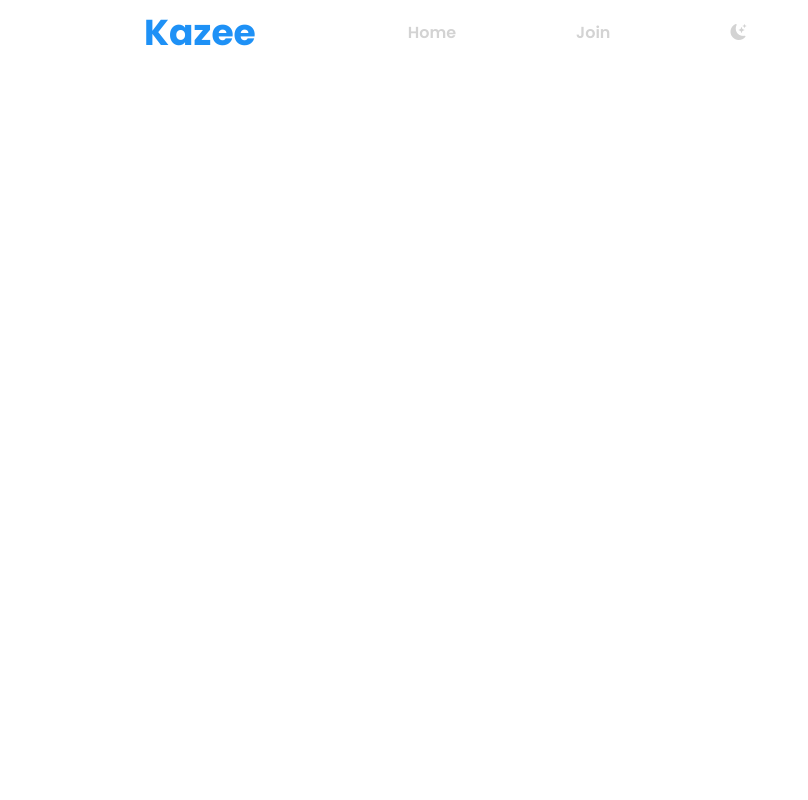
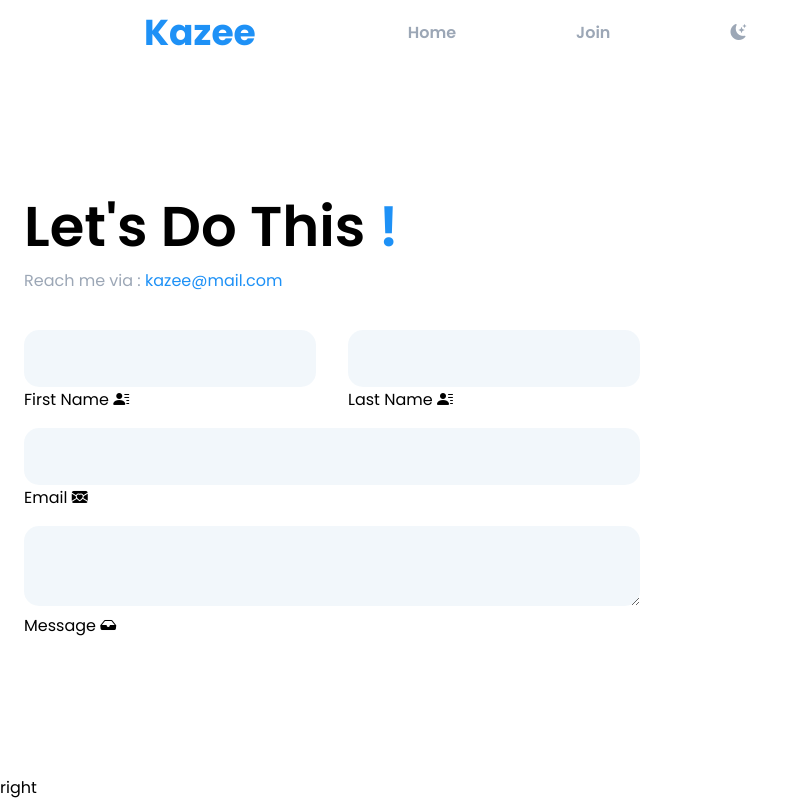
Before and after one commit to Kazee0105/sign-up-form, a plain HTML site: page index.html in a window 1280 px wide. Shown: the whole page, without its empty margins (0-808 px from the left). Drawn offline with nearby package versions, Linux system fonts and the light colour scheme.

Commit message:
added basic form inputs

```diff
--- a/index.html
+++ b/index.html
@@ -33,5 +33,48 @@
             </ul>
         </div>
     </header>
+
+    <main>
+        <section class="contact">
+            <div class="container">
+                <div class="left">
+                    <div class="form-wrapper">
+                        <div class="contact-heading">
+                            <h1>Let's Do This <span>!</span></h1>
+                            <p class="text">Reach me via : <a href="mailto:kazee@mail.com">kazee@mail.com</a></p>
+                        </div>
+
+                        <form action="index.html" method="post" class="contact-form">
+                            <div class="input-wrap">
+                                <input type="text" class="contact-input" autocomplete="off" name="First Name" required>
+                                <label>First Name</label>
+                                <i class="bi bi-person-lines-fill"></i>
+                            </div>
+
+                            <div class="input-wrap">
+                                <input type="text" class="contact-input" autocomplete="off" name="Last Name" required>
+                                <label>Last Name</label>
+                                <i class="bi bi-person-lines-fill"></i>
+                            </div>
+
+                            <div class="input-wrap w-100">
+                                <input type="email" class="contact-input" autocomplete="off" name="Email" required>
+                                <label>Email</label>
+                                <i class="bi bi-envelope-heart-fill"></i>
+                            </div>
+
+                            <div class="input-wrap textarea w-100">
+                                <textarea name="Message" autocomplete="off" class="contact-input" required></textarea>
+                                <label>Message</label>
+                                <i class="bi bi-inbox-fill"></i>
+                            </div>
+
+                        </form>
+                    </div>
+                </div>
+                <div class="right">right</div>
+            </div>
+        </section>
+    </main>
 </body>
 </html>
--- a/style.css
+++ b/style.css
@@ -12,8 +12,10 @@ body{
     font-family: "Poppins", sans-serif;;
     --main-hue: 208;
     --main-color: hsl(var(--main-hue), 92%, 54%);
+    --main-color-hover: hsl(var(--main-hue), 77%, 48%);
     --text-color: #000;
-    --nav-color: hsl(var(--main-hue), 17%, 79%)
+    --nav-color: hsl(var(--main-hue), 17%, 79%);
+    --light-text-color: #9ca7b6;
 }
 
 a{
@@ -25,7 +27,7 @@ header{
     width: 100%;
     top: 0;
     left: 0;
-    /* background: grey; */
+    z-index: 4;
 }
 
 header .container{
@@ -35,7 +37,6 @@ header .container{
     height: 65px;
     display: flex;
     align-items: center;
-    /* background-color: red; */
 
 }
 
@@ -58,7 +59,7 @@ header ul{
     padding: 0 1rem;
     font-weight: 600;
     font-size: 1rem;
-    color: #D3D3D3;
+    color: var(--light-text-color);
     transition: 0.3s;
 }
 
@@ -77,3 +78,87 @@ header ul{
 .theme-toggle .bi-moon-stars-fill{
     display: inline;
 }
+
+.contact{
+    width: 100%;
+    overflow: hidden;
+    /* background-color: green; */
+}
+
+.contact .container{
+    height: 100vh;
+    min-height: 700px;
+    display: grid;
+    grid-template-columns: 1fr;
+    grid-template-rows: 1fr;
+}
+
+.contact.container > div{
+    grid-column: 1/2;
+    grid-row: 1/2;
+}
+
+.left {
+    /* background-color: khaki; */
+    width: 100%;
+    max-width: 80rem;
+    margin: 0 auto;
+    padding: 65px 1.5rem 0;
+    display: grid;
+    grid-template-columns: repeat(2, 1fr);
+    align-items: center;
+    position: relative;
+    z-index: 3;
+}
+
+.contact-heading h1{
+    font-weight: 600;
+    color: var(--text-color);
+    font-size: 3.5rem;
+    line-height: 0.9;
+    white-space: nowrap;
+    margin-bottom: 1.2rem;
+}
+
+.contact-heading h1 span{
+    color: var(--main-color);
+}
+
+.text{
+    color: var(--light-text-color);
+    line-height: 1.1;
+    font-size: 1rem;
+}
+
+.text a{
+    color: var(--main-color)
+}
+
+.text a:hover{
+    color: var(--main-color-hover);
+}
+
+.contact-form{
+    display: grid;
+    margin-top: 2.55rem;
+    grid-template-columns: repeat(2,1fr);
+    column-gap: 2rem;
+    row-gap: 1rem;
+}
+
+.input-wrap.w-100{
+    grid-column: span 2;
+}
+
+.contact-input{
+    width: 100%;
+    background-color: hsla(var(--main-hue), 50%, 50%, 6.5%);
+    padding: 1.5rem 1.35rem calc(0.75rem - 2px) 1.35rem;
+    border: none;
+    outline: none;
+    font-family: inherit;
+    border-radius: 15px;
+    color: var(--text-color);
+    font-weight: 600;
+    font-size: 0.95em;
+}
```
